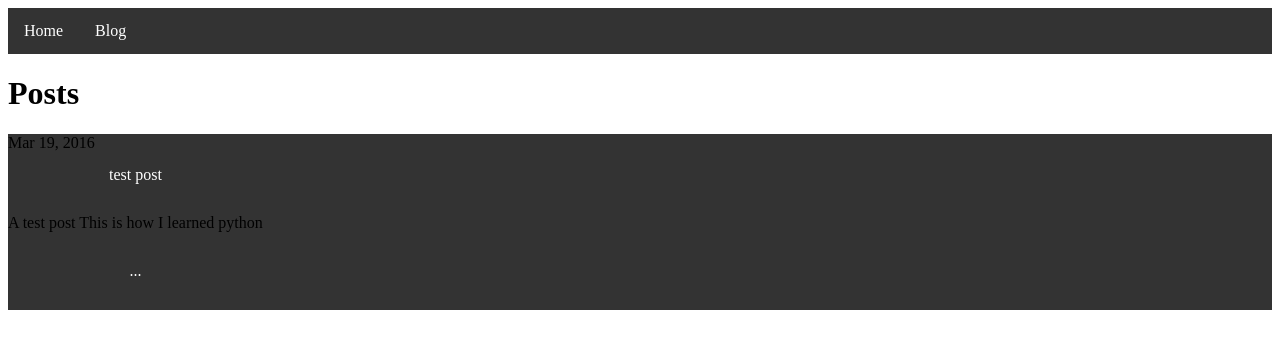
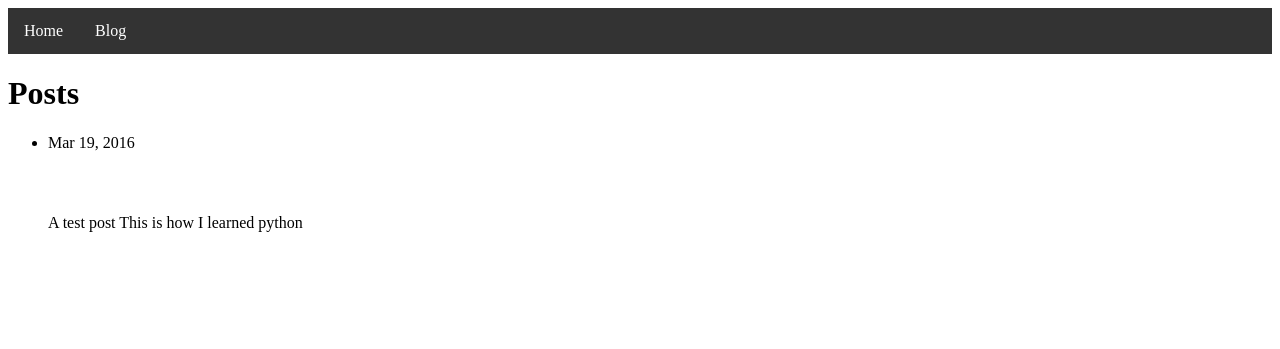
Before and after one commit to HCGK/HCGK.github.io, a Jekyll site: the page built from blog/index.html, in a window 1280 px wide. Shown: the top 349 px of the page. Built offline with Jekyll 4.4.1, drawn with Linux system fonts in a browser that asks for light colours; the list of posts is cut into pages by our own code.

Commit message:
Update main.css

```diff
--- a/css/main.css
+++ b/css/main.css
@@ -1,6 +1,6 @@
 /*head ? */
 
-  ul {
+  ul[id="menu"]{
     list-style-type: none;
     margin: 0;
     padding: 0;
```
